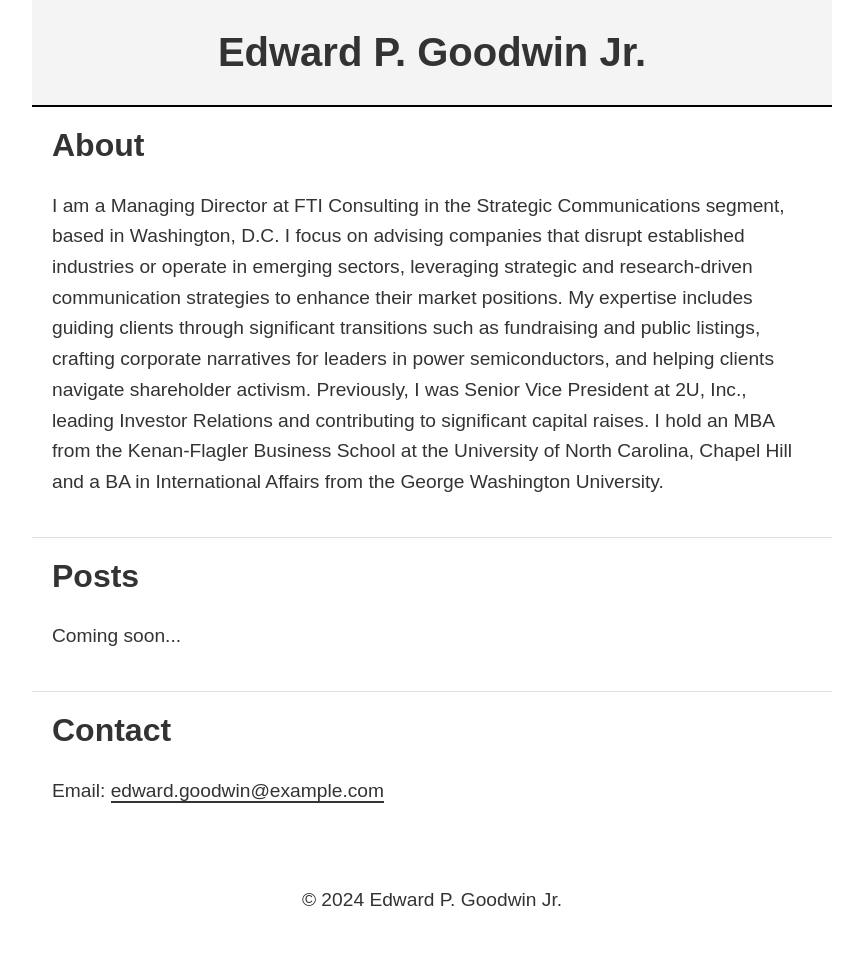
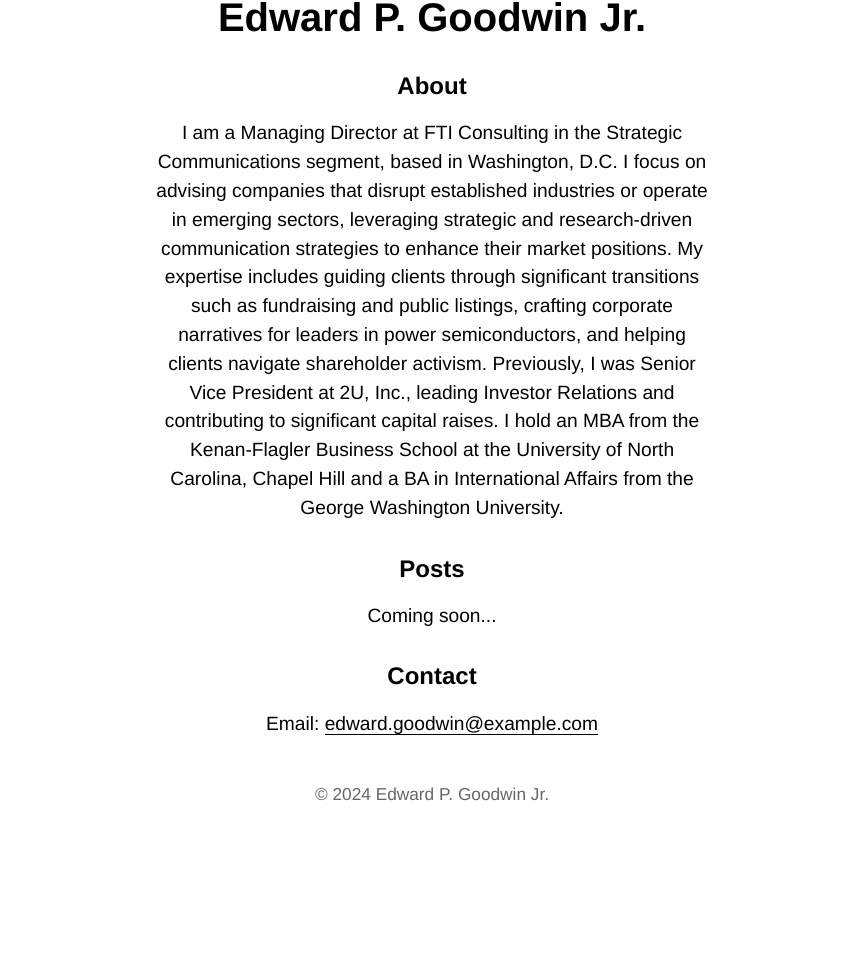
Before and after one commit to epgoodwinjr/edward-goodwin-site2, a plain HTML site: page index.html in a window 1280 px wide. Shown: the whole page, without its empty margins (208-1071 px from the left). After the commit the page ends 845 px from the top, so only its background shows below. Drawn offline with Linux system fonts and the light colour scheme.

Commit message:
Update index.html

```diff
--- a/index.html
+++ b/index.html
@@ -6,80 +6,76 @@
     <title>Edward P. Goodwin Jr.</title>
     <style>
         body {
-            font-family: Arial, sans-serif;
+            font-family: 'Helvetica Neue', Arial, sans-serif;
             background-color: #ffffff;
-            color: #333333;
+            color: #000000;
             margin: 0;
             padding: 0;
             display: flex;
             flex-direction: column;
             align-items: center;
             justify-content: center;
+            height: 100vh;
         }
-        header, section, footer {
-            width: 100%;
-            max-width: 800px;
+        .container {
+            text-align: center;
+            max-width: 600px;
             padding: 20px;
             box-sizing: border-box;
         }
-        header {
-            background-color: #f4f4f4;
-            text-align: center;
-            border-bottom: 2px solid #000000;
-        }
-        header h1 {
-            margin: 0;
-            padding: 10px 0;
+        h1 {
             font-size: 2.5em;
-        }
-        section {
-            border-bottom: 1px solid #e0e0e0;
-            padding-bottom: 20px;
-        }
-        section:last-of-type {
-            border-bottom: none;
+            font-weight: bold;
+            margin: 0.5em 0;
         }
         h2 {
-            font-size: 2em;
-            margin-top: 0;
+            font-size: 1.5em;
+            margin: 0.5em 0;
         }
         p {
             font-size: 1.2em;
-            line-height: 1.6;
+            line-height: 1.5;
+            margin: 1em 0;
+        }
+        .section {
+            margin: 2em 0;
+        }
+        .contact a {
+            color: #000000;
+            text-decoration: none;
+            border-bottom: 1px solid #000000;
+        }
+        .contact a:hover {
+            color: #000000;
+            border-bottom: 1px solid #666666;
         }
         footer {
-            text-align: center;
-            padding-top: 20px;
-        }
-        a {
-            color: #333333;
-            text-decoration: none;
-            border-bottom: 2px solid #333333;
-        }
-        a:hover {
-            color: #000000;
-            border-bottom: 2px solid #000000;
+            margin-top: 3em;
+            font-size: 0.9em;
+            color: #666666;
         }
     </style>
 </head>
 <body>
+    <div class="container">
         <header>
             <h1>Edward P. Goodwin Jr.</h1>
         </header>
-    <section>
+        <section class="about section">
             <h2>About</h2>
             <p>I am a Managing Director at FTI Consulting in the Strategic Communications segment, based in Washington, D.C. I focus on advising companies that disrupt established industries or operate in emerging sectors, leveraging strategic and research-driven communication strategies to enhance their market positions. My expertise includes guiding clients through significant transitions such as fundraising and public listings, crafting corporate narratives for leaders in power semiconductors, and helping clients navigate shareholder activism. Previously, I was Senior Vice President at 2U, Inc., leading Investor Relations and contributing to significant capital raises. I hold an MBA from the Kenan-Flagler Business School at the University of North Carolina, Chapel Hill and a BA in International Affairs from the George Washington University.</p>
         </section>
-    <section>
+        <section class="posts section">
             <h2>Posts</h2>
             <p>Coming soon...</p>
         </section>
-    <section>
+        <section class="contact section">
             <h2>Contact</h2>
             <p>Email: <a href="mailto:edward.goodwin@example.com">edward.goodwin@example.com</a></p>
         </section>
         <footer>
             <p>&copy; 2024 Edward P. Goodwin Jr.</p>
         </footer>
+    </div>
 </body>
 </html>
```
Lines whose indentation alone changed are shown as unchanged.
